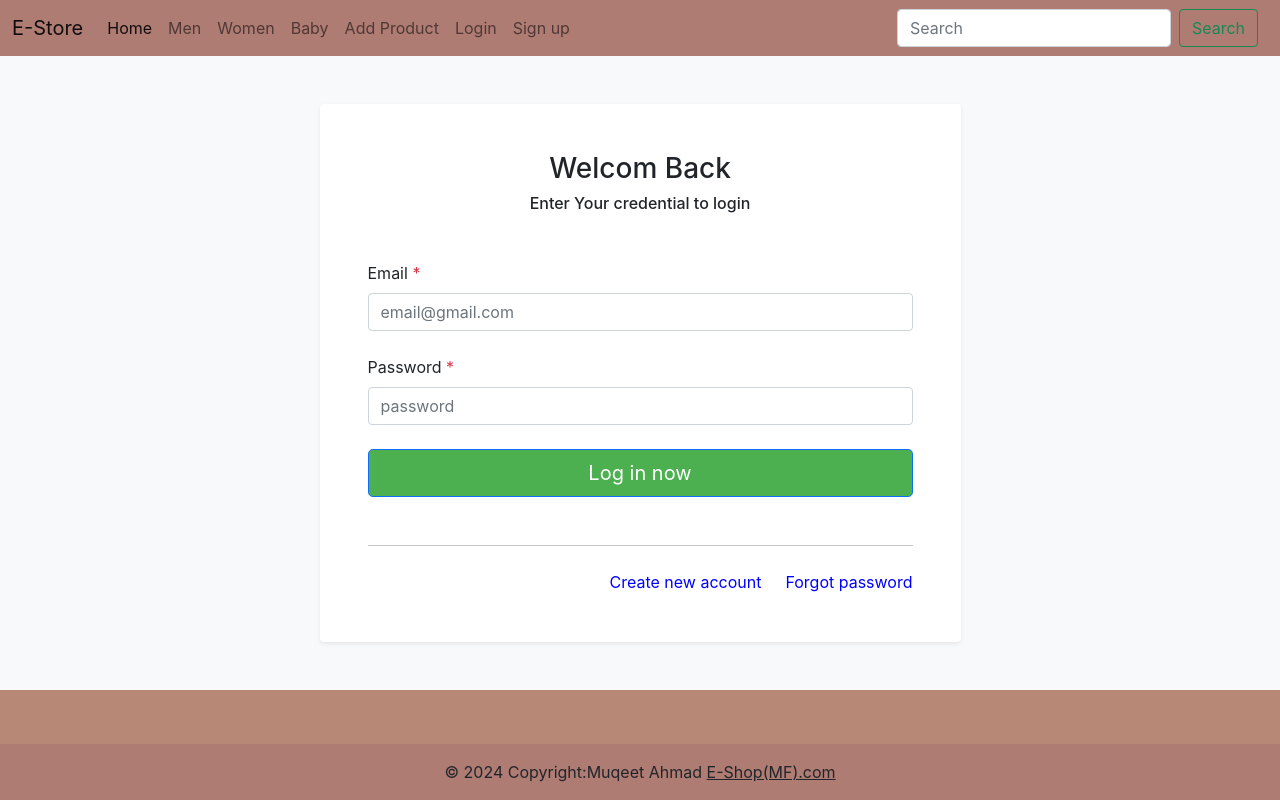
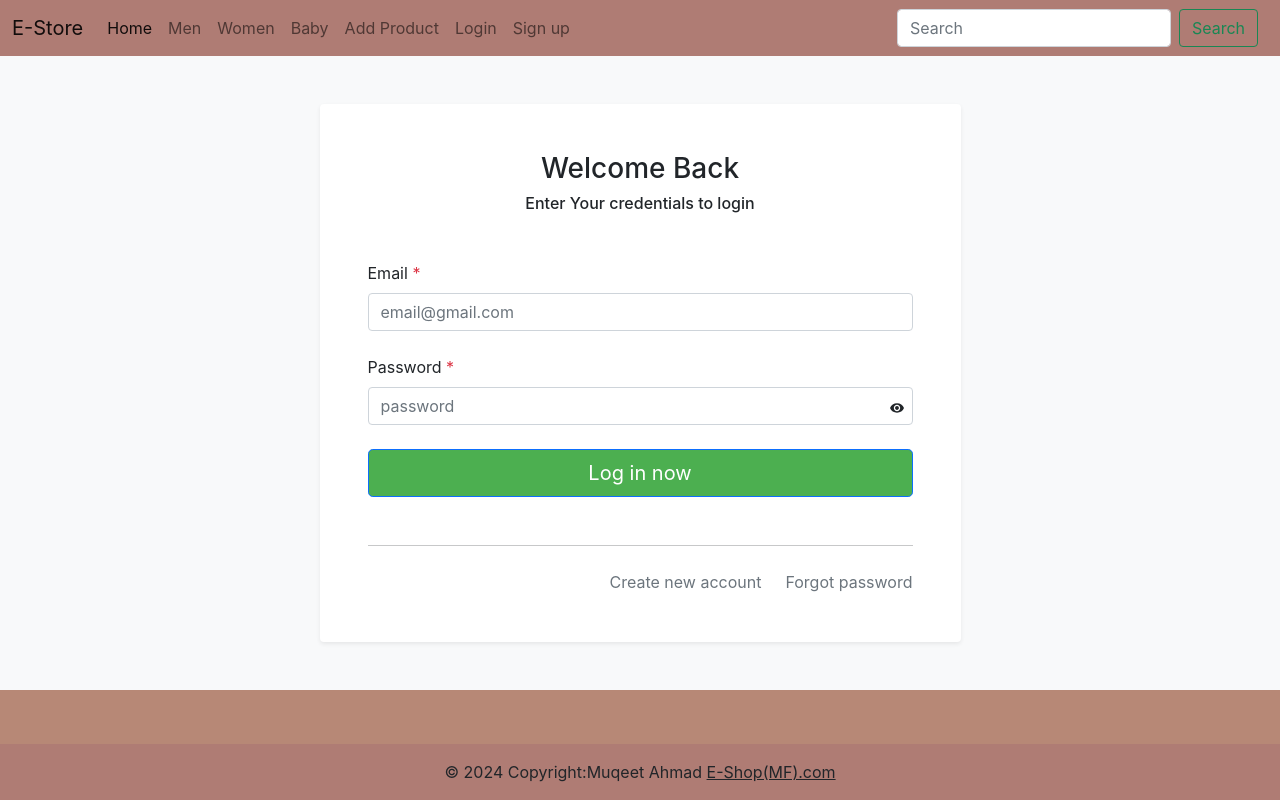
Before and after one commit to muqeetahmad545/E-Store-FrontEnd, a React (Create React App) app: page /login in a window 1280 px wide. Built offline with nearby package versions, Linux system fonts and the light colour scheme.

Commit message:
passwordIcon

```diff
--- a/package.json
+++ b/package.json
@@ -6,10 +6,12 @@
     "@testing-library/jest-dom": "^5.17.0",
     "@testing-library/react": "^13.4.0",
     "@testing-library/user-event": "^13.5.0",
+    "antd": "^5.17.4",
     "axios": "^1.6.8",
     "bootstrap": "^5.3.3",
     "react": "^18.2.0",
     "react-dom": "^18.2.0",
+    "react-icons": "^5.2.1",
     "react-router-dom": "^6.22.3",
     "react-scripts": "5.0.1",
     "web-vitals": "^2.1.4"
--- a/src/components/forgetPassword.jsx
+++ b/src/components/forgetPassword.jsx
@@ -1,16 +1,20 @@
 import axios from "axios";
 import React, { useState } from "react";
 import { Link, useNavigate } from "react-router-dom";
-
+import { IoMdEyeOff, IoMdEye } from "react-icons/io";
 import config from "../axios/Config";
 
 const ForgetPassword = () => {
+  const [showPassword, setShowPassword] = useState(false);
+
   const navigate = useNavigate();
   const [data, setData] = useState({
     email: "",
     newPassword: "",
   });
-
+  const togglePasswordVisibility = () => {
+    setShowPassword((prevState) => !prevState);
+  };
   const handleChange = (e) => {
     const { value, name } = e.target;
     setData((prevState) => ({
@@ -84,8 +88,9 @@ const ForgetPassword = () => {
                     <label htmlFor="newPassword" className="form-label">
                       New Password <span className="text-danger">*</span>
                     </label>
+                    <div className="position-relative">
                       <input
-                      type="password"
+                        type={showPassword ? "text" : "password"}
                         className="form-control"
                         name="newPassword"
                         id="newPassword"
@@ -94,6 +99,14 @@ const ForgetPassword = () => {
                         value={data.newPassword}
                         onChange={handleChange}
                       />
+                      <span
+                        className="position-absolute end-0 top-0 mt-2 me-2"
+                        onClick={togglePasswordVisibility}
+                        style={{ cursor: "pointer" }}
+                      >
+                        {showPassword ? <IoMdEyeOff /> : <IoMdEye />}
+                      </span>
+                    </div>
                   </div>
                   <div className="col-12">
                     <div className="d-grid">
--- a/src/components/login.jsx
+++ b/src/components/login.jsx
@@ -1,5 +1,6 @@
 import React, { useState } from "react";
 import { Link, useNavigate } from "react-router-dom";
+import { IoMdEyeOff, IoMdEye } from "react-icons/io";
 import axios from "axios";
 import config from "../axios/Config";
 
@@ -9,6 +10,7 @@ const Login = () => {
     email: "",
     password: "",
   });
+  const [showPassword, setShowPassword] = useState(false);
 
   const handleChange = (e) => {
     const { name, value } = e.target;
@@ -31,17 +33,19 @@ const Login = () => {
       sessionStorage.setItem("access_token", response.data.access_token);
       sessionStorage.setItem("first_Name", response.data.content.firstName);
       navigate("/");
-      handleClear();
+      setData({
+        email: "",
+        password: "",
+      });
     } catch (error) {
       console.error("Error:", error);
     }
   };
-  const handleClear = () => {
-    setData({
-      email: "",
-      password: "",
-    });
+
+  const togglePasswordVisibility = () => {
+    setShowPassword((prevState) => !prevState);
   };
+
   return (
     <div className="bg-light py-3 py-md-5">
       <div className="container">
@@ -50,9 +54,9 @@ const Login = () => {
             <div className="bg-white p-4 p-md-5 rounded shadow-sm">
               <div className="row">
                 <div className="col-12">
-                  <div className="mb-5" style={{ textAlign: "center" }}>
-                    <h3>Welcom Back</h3>
-                    <h6>Enter Your credential to login</h6>
+                  <div className="mb-5 text-center">
+                    <h3>Welcome Back</h3>
+                    <h6>Enter Your credentials to login</h6>
                   </div>
                 </div>
               </div>
@@ -77,8 +81,9 @@ const Login = () => {
                     <label htmlFor="password" className="form-label">
                       Password <span className="text-danger">*</span>
                     </label>
+                    <div className="position-relative">
                       <input
-                      type="password"
+                        type={showPassword ? "text" : "password"}
                         className="form-control"
                         name="password"
                         id="password"
@@ -87,6 +92,14 @@ const Login = () => {
                         value={data.password}
                         onChange={handleChange}
                       />
+                      <span
+                        className="position-absolute end-0 top-0 mt-2 me-2"
+                        onClick={togglePasswordVisibility}
+                        style={{ cursor: "pointer" }}
+                      >
+                        {showPassword ? <IoMdEyeOff /> : <IoMdEye />}
+                      </span>
+                    </div>
                   </div>
                   <div className="col-12">
                     <div className="d-grid">
@@ -108,17 +121,12 @@ const Login = () => {
                     <Link
                       to="/signUp"
                       className="link-secondary text-decoration-none"
-                      style={{ textDecoration: "underline", color: "blue" }}
                     >
                       Create new account
                     </Link>
                     <Link
                       to="/forgetPass"
                       className="link-secondary text-decoration-none"
-                      style={{
-                        textDecoration: "underline !important",
-                        color: "blue",
-                      }}
                     >
                       Forgot password
                     </Link>
--- a/src/components/signUp.jsx
+++ b/src/components/signUp.jsx
@@ -2,8 +2,11 @@ import React, { useState } from "react";
 import config from "../axios/Config";
 import { Link, useNavigate } from "react-router-dom";
 import axios from "axios";
+import { IoMdEyeOff, IoMdEye } from "react-icons/io";
 
 const SignUp = () => {
+  const [showPassword, setShowPassword] = useState(false);
+
   const navigate = useNavigate();
 
   const [data, setData] = useState({
@@ -19,6 +22,10 @@ const SignUp = () => {
       ...prevState,
       [name]: value,
     }));
+  };
+
+  const togglePasswordVisibility = () => {
+    setShowPassword((prevState) => !prevState);
   };
 
   const handleSubmit = async (e) => {
@@ -53,6 +60,7 @@ const SignUp = () => {
       password: "",
     });
   };
+
   return (
     <>
       <div className="bg-light py-3 py-md-5">
@@ -62,7 +70,7 @@ const SignUp = () => {
               <div className="bg-white p-4 p-md-5 rounded shadow-sm">
                 <div className="row">
                   <div className="col-12">
-                    <div className="mb-5" style={{ textAlign: "center" }}>
+                    <div className="mb-5 text-center">
                       <h3>Sign Up </h3>
                       <h6>Create your account </h6>
                     </div>
@@ -71,8 +79,8 @@ const SignUp = () => {
                 <form onSubmit={handleSubmit}>
                   <div className="row gy-3 gy-md-4 overflow-hidden">
                     <div className="col-12">
-                      <label htmlFor="email" className="form-label">
-                        Fist Name <span className="text-danger">*</span>
+                      <label htmlFor="firstName" className="form-label">
+                        First Name <span className="text-danger">*</span>
                       </label>
                       <input
                         type="text"
@@ -86,15 +94,15 @@ const SignUp = () => {
                       />
                     </div>
                     <div className="col-12">
-                      <label htmlFor="email" className="form-label">
-                        last Name <span className="text-danger">*</span>
+                      <label htmlFor="lastName" className="form-label">
+                        Last Name <span className="text-danger">*</span>
                       </label>
                       <input
                         type="text"
                         className="form-control"
                         name="lastName"
                         id="lastName"
-                        placeholder="last Name"
+                        placeholder="Last Name"
                         required
                         value={data.lastName}
                         onChange={handleChange}
@@ -119,24 +127,31 @@ const SignUp = () => {
                       <label htmlFor="password" className="form-label">
                         Password <span className="text-danger">*</span>
                       </label>
+                      <div className="position-relative">
                         <input
-                        type="password"
+                          type={showPassword ? "text" : "password"}
                           className="form-control"
                           name="password"
                           id="password"
                           placeholder="password"
-                        defaultValue
                           required
                           value={data.password}
                           onChange={handleChange}
                         />
+                        <span
+                          className="position-absolute end-0 top-0 mt-2 me-2"
+                          onClick={togglePasswordVisibility}
+                          style={{ cursor: "pointer" }}
+                        >
+                          {showPassword ? <IoMdEyeOff /> : <IoMdEye />}
+                        </span>
+                      </div>
                     </div>
                     <div className="col-12">
                       <div className="form-check">
                         <input
                           className="form-check-input"
                           type="checkbox"
-                          defaultValue
                           name="remember_me"
                           id="remember_me"
                         />
@@ -151,11 +166,11 @@ const SignUp = () => {
                     <div className="col-12">
                       <div className="d-grid">
                         <button
-                          className="btn btn-lg btn-primary "
+                          className="btn btn-lg btn-primary"
+                          type="submit"
                           style={{ backgroundColor: "#4CAF50", color: "white" }}
-                          type="submit"
                         >
-                          sign up now
+                          Sign up now
                         </button>
                       </div>
                     </div>
@@ -164,15 +179,12 @@ const SignUp = () => {
                 <div className="row">
                   <div className="col-12">
                     <hr className="mt-5 mb-4 border-secondary-subtle" />
-                    <div className="d-flex  gap-md-3 flex-column flex-md-row justify-content-md-end align-items-center">
+                    <div className="d-flex gap-2 gap-md-4 flex-column flex-md-row justify-content-md-end">
                       <h6 className="mb-0">Already have an account?</h6>
                       <Link
                         to="/login"
                         className="link-secondary text-decoration-none"
-                        style={{
-                          color: "blue",
-                          textDecoration: "underline",
-                        }}
+                        style={{ color: "blue", textDecoration: "underline" }}
                       >
                         Login
                       </Link>
--- a/src/router/router.jsx
+++ b/src/router/router.jsx
@@ -19,7 +19,7 @@ const Router = () => {
         <Route path="/signUp" element={<SignUp />} />
         <Route path="/addProduct" element={<AddProduct />} />
         <Route path="/forgetPass" element={<ForgetPassword />} />
-        <Route path="/" element={<Home/>} />
+        <Route path="/" element={<Home />} />
         <Route path="/menCollection" element={<MenCollection />} />
         <Route path="/womenCollection" element={<WomenCollection />} />
         <Route path="/babyCollection" element={<BabyCollection />} />
```
Also changed, not shown: 1 other file (tests, documents, lock files or other folders). Lines whose indentation alone changed are shown as unchanged.
